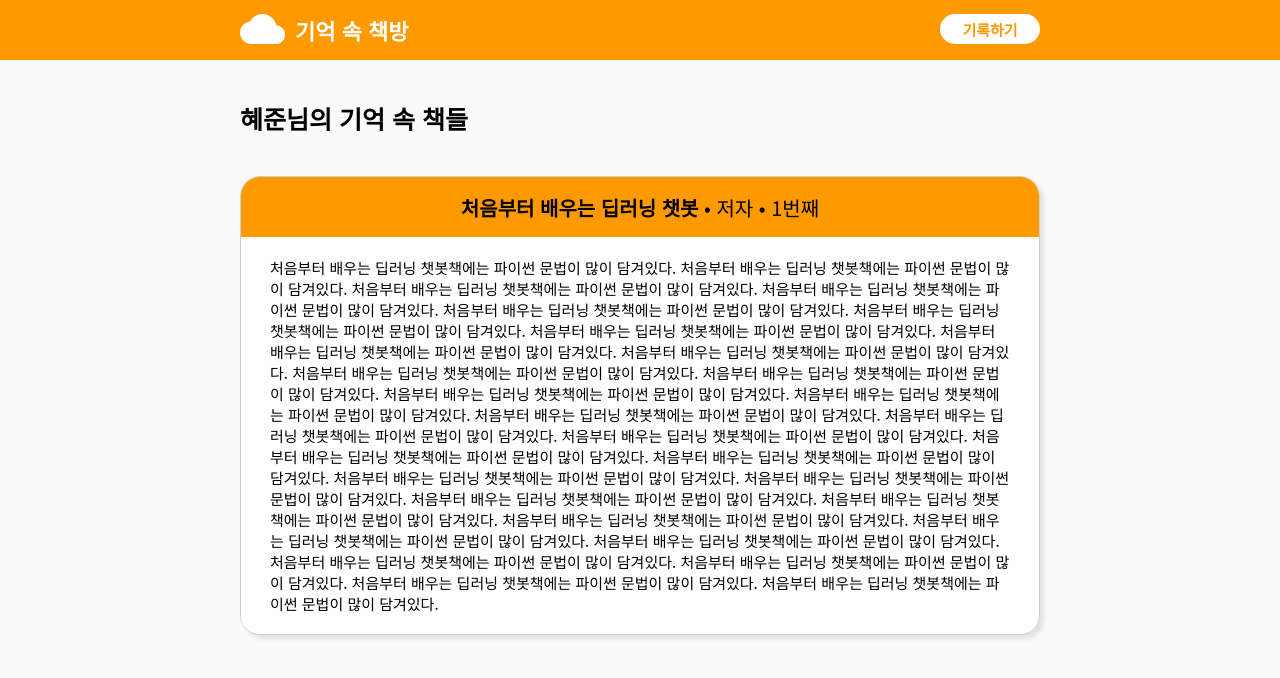
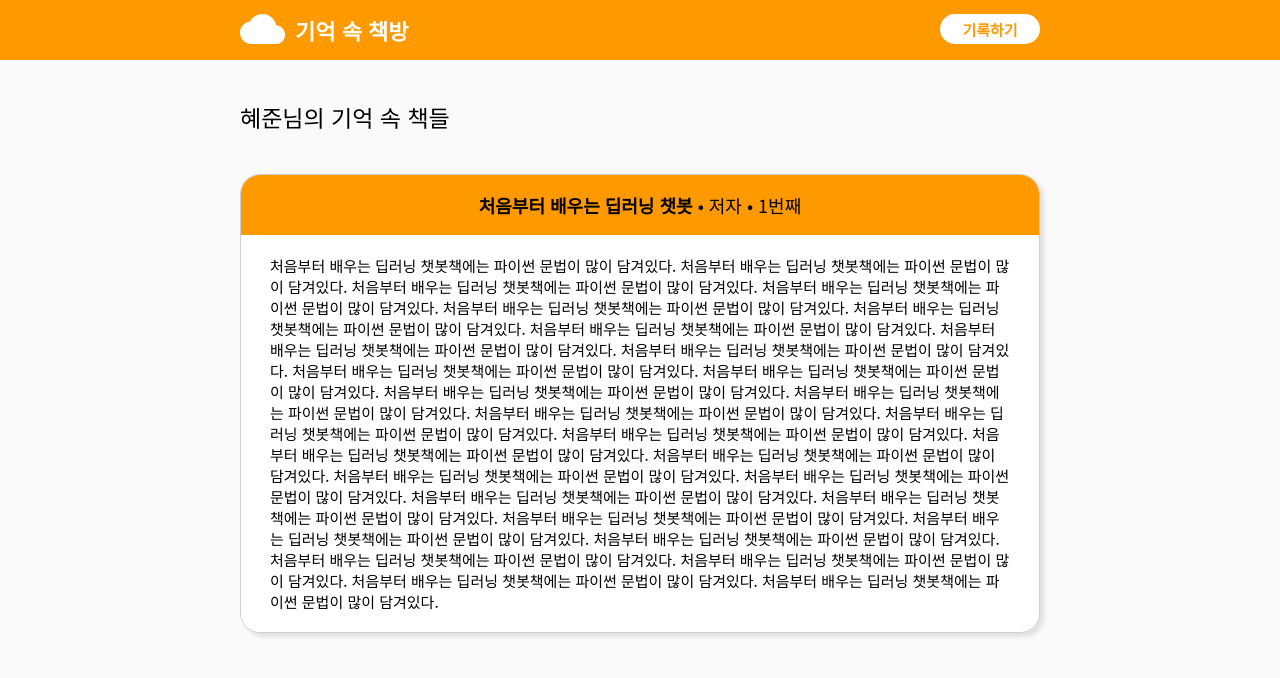
Before and after one commit to hyejun0608/BookstoreInMemoryFE, a React (Create React App) app in the folder bookstoreinmemory/: page /feed in a window 1280 px wide. Shown: the top 678 px of the page. Built offline with nearby package versions, Linux system fonts and the light colour scheme.

Commit message:
[FIX] font-style 수정

```diff
--- a/bookstoreinmemory/src/components/feed/style.ts
+++ b/bookstoreinmemory/src/components/feed/style.ts
@@ -10,9 +10,11 @@ export const Feed = styled.div`
 
 export const FeedTitle = styled.p`
   width: 800px;
-  font-weight: bold;
-  font-size: 25px;
+  font-size: 23px;
   margin: 40px auto;
+  > span {
+    font-weight: bold;
+  }
 `;
 
 export const Content = styled.div`
@@ -35,7 +37,7 @@ export const BookInfo = styled.div`
   justify-content: center;
   align-items: center;
   > p {
-    font-size: 20px;
+    font-size: 18px;
     color: #000000;
     > span {
       font-weight: bold;
```
